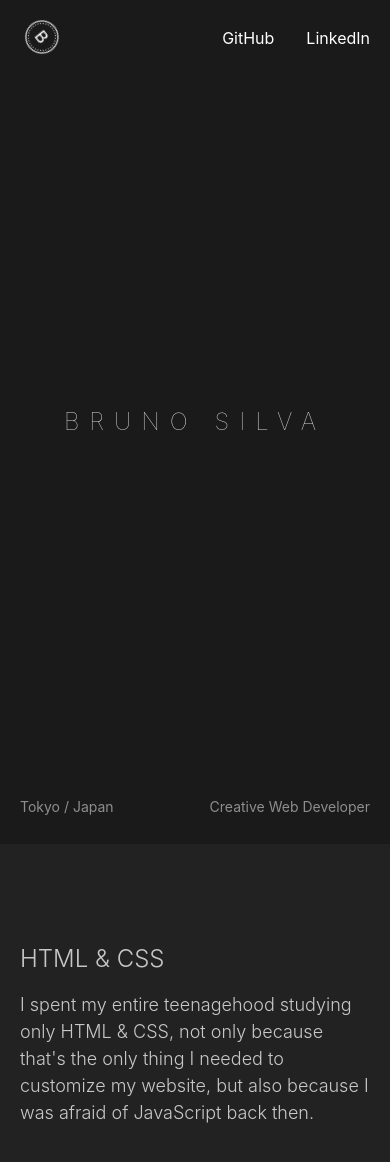
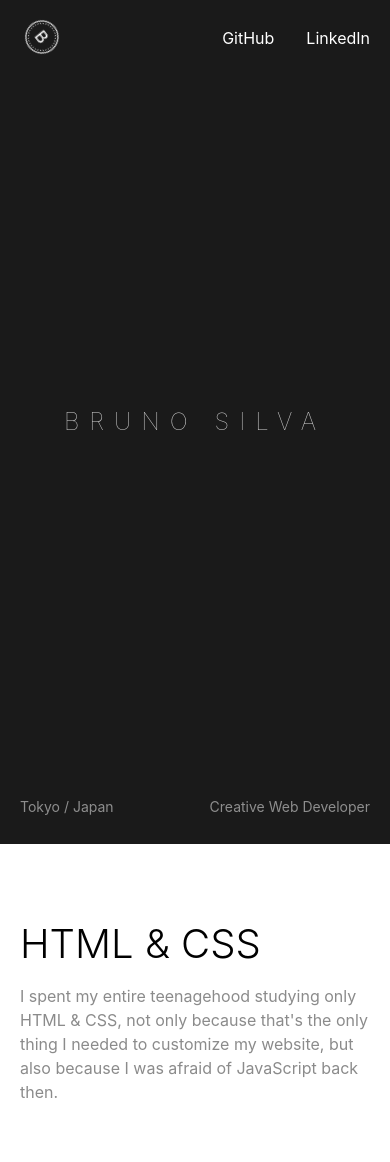
Before and after one commit to SirBruno/portfolio, a React (Create React App) app: page / in a window 390 px wide. Shown: the top 1162 px of the page. Built offline with nearby package versions, Linux system fonts and the light colour scheme.

Commit message:
made some improvements

```diff
--- a/src/App.css
+++ b/src/App.css
@@ -1,23 +1,50 @@
 section {
-  background: #222;
-  color: #fff;
+  background: #fff;
+  color: #000;
   min-height: 300px;
-  padding: 50px 20px;
+  padding: 100px 0;
   display: flex;
   align-items: center;
 }
 
+section div {
+  max-width: 700px;
+  margin: 0 auto;
+}
+
 section h2 {
+  font-size: 3.5rem;
+  line-height: 1;
   font-weight: 300;
   margin: 0;
-  transform: translate(0, 50px);
+  transform: translate(0, 100px);
   opacity: 0;
+  padding-bottom: 50px;
 }
 
 section p {
   line-height: 150%;
-  font-weight: 300;
-  font-size: 18px;
-  transform: translate(0, 50px);
+  font-weight: 400;
+  font-size: 1.2rem;
+  transform: translate(0, 100px);
   opacity: 0;
+  margin: 0;
+  color: #8b8b8b;
 }
+
+@media screen and (max-width: 600px) {
+  section {
+    padding: 20px;
+  }
+
+  section h2 {
+    font-size: 2.5rem;
+    padding-bottom: 20px;
+    transform: translate(0, 50px);
+  }
+
+  section p {
+    font-size: 1rem;
+    transform: translate(0, 50px);
+  }
+}
--- a/src/App.js
+++ b/src/App.js
@@ -17,15 +17,24 @@ function App() {
         scrollTrigger: {
           trigger: ".myDiv",
           onEnter: self => console.log(self.isActive),
+          start: "top 85%"
         }
       })
 
-      timeline.to(["section h2", "section p"], {
+      timeline.to("section h2", {
         y: 0,
         duration: 0.5,
         ease: "power1.out",
-        opacity: .75
+        opacity: 1
       })
+
+      timeline.to("section p", {
+        y: 0,
+        duration: 0.5,
+        ease: "power1.out",
+        opacity: 1,
+        delay: 0.1
+      }, "<")
     }, section)
 
     return () => ctx.revert()
```
